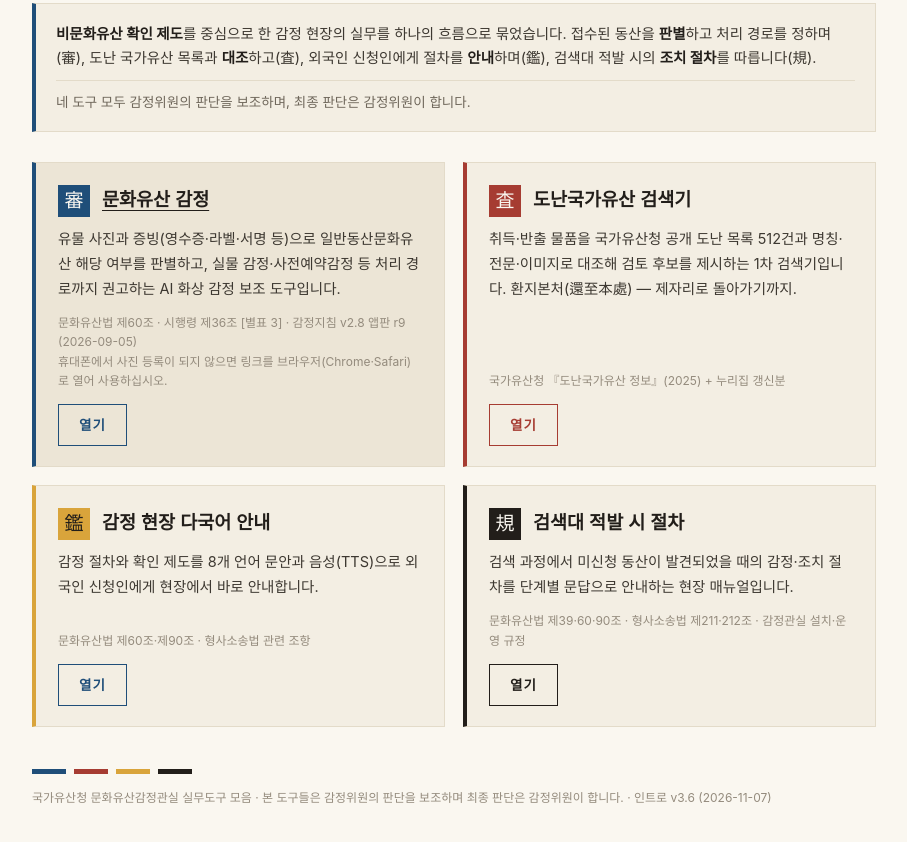
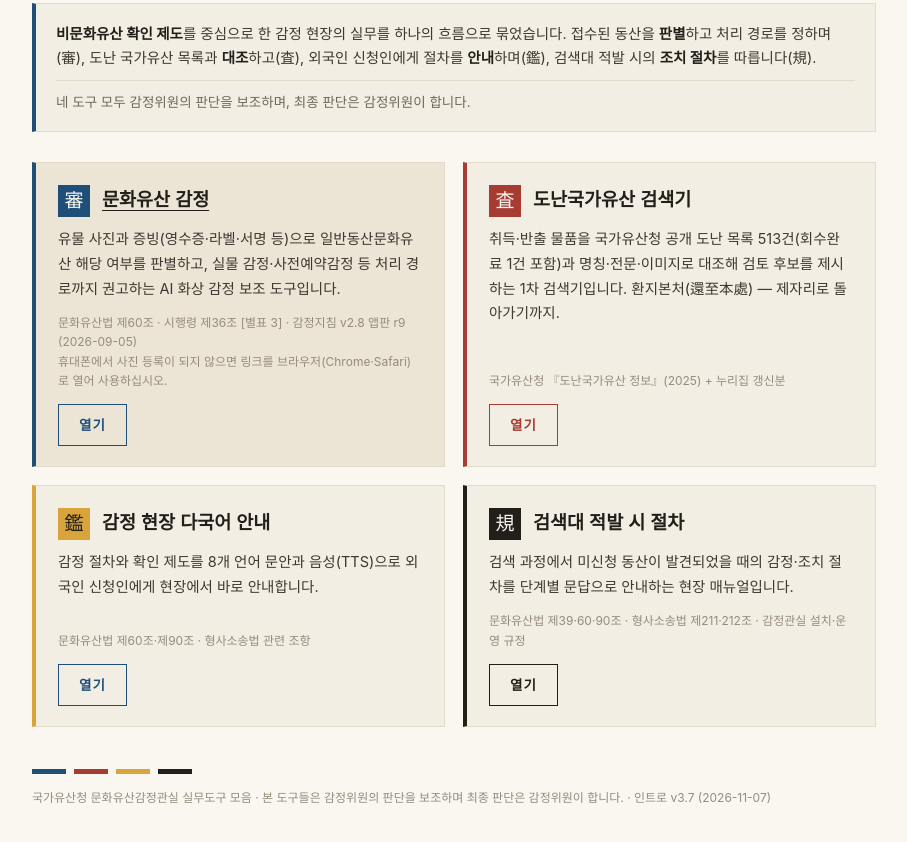
Before and after one commit to pudgala-appraiser/appraisal-office-toolkit, a plain HTML site: page index.html in a window 1280 px wide. Shown: the part 336-1178 px from the top of the page, without its empty margins (186-1093 px from the left). Drawn offline with Linux system fonts and the light colour scheme.

Commit message:
인트로 v3.7: 검색기 카드 건수를 513건(회수완료 1건 포함)으로
검색기 DB는 정본 511 + 누리집 갱신 1 + 회수완료(비활성) 1 = 513건.
검색기 화면 표기(513건)와 맞춤.

Co-Authored-By: Claude Opus 5.5 <noreply@anthropic.com>

```diff
--- a/index.html
+++ b/index.html
@@ -228,7 +228,7 @@ footer .saekdong{margin:0 0 14px}
         <span class="num" aria-hidden="true">査</span>
         <h2>도난국가유산 검색기</h2>
       </div>
-      <p>취득·반출 물품을 국가유산청 공개 도난 목록 512건과 명칭·전문·이미지로 대조해
+      <p>취득·반출 물품을 국가유산청 공개 도난 목록 513건(회수완료 1건 포함)과 명칭·전문·이미지로 대조해
       검토 후보를 제시하는 1차 검색기입니다. 환지본처(還至本處) — 제자리로 돌아가기까지.</p>
       <div class="basis">국가유산청 『도난국가유산 정보』(2025) + 누리집 갱신분</div>
       <a class="open" data-key="screener" href="#">열기</a>
@@ -262,7 +262,7 @@ footer .saekdong{margin:0 0 14px}
 <footer>
   <div class="wrap">
     <div class="saekdong" aria-hidden="true"><i></i><i></i><i></i><i></i></div>
-    <p class="fine">국가유산청 문화유산감정관실 실무도구 모음 · 본 도구들은 감정위원의 판단을 보조하며 최종 판단은 감정위원이 합니다. · 인트로 v3.6 (2026-11-07)</p>
+    <p class="fine">국가유산청 문화유산감정관실 실무도구 모음 · 본 도구들은 감정위원의 판단을 보조하며 최종 판단은 감정위원이 합니다. · 인트로 v3.7 (2026-11-07)</p>
   </div>
 </footer>
 
```
